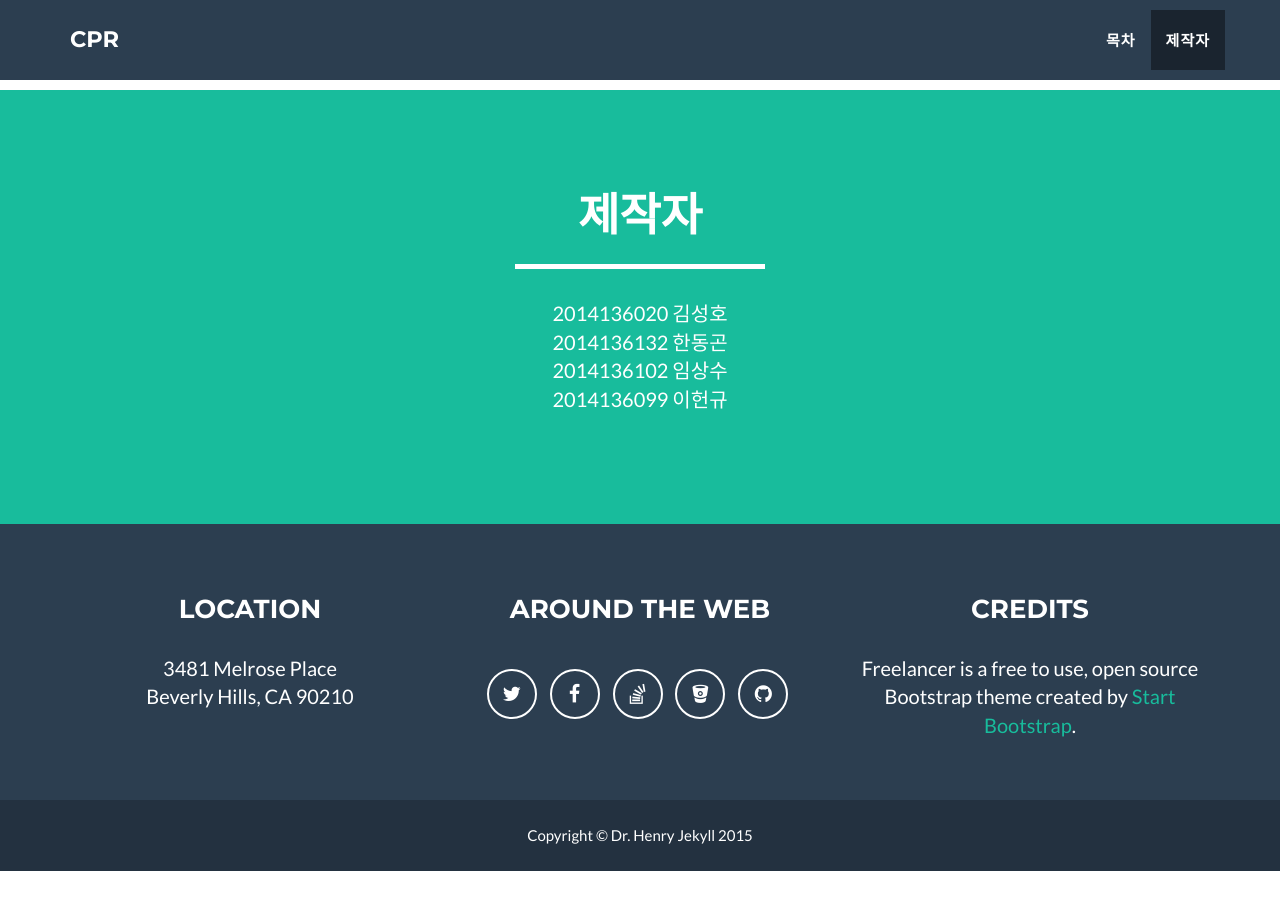
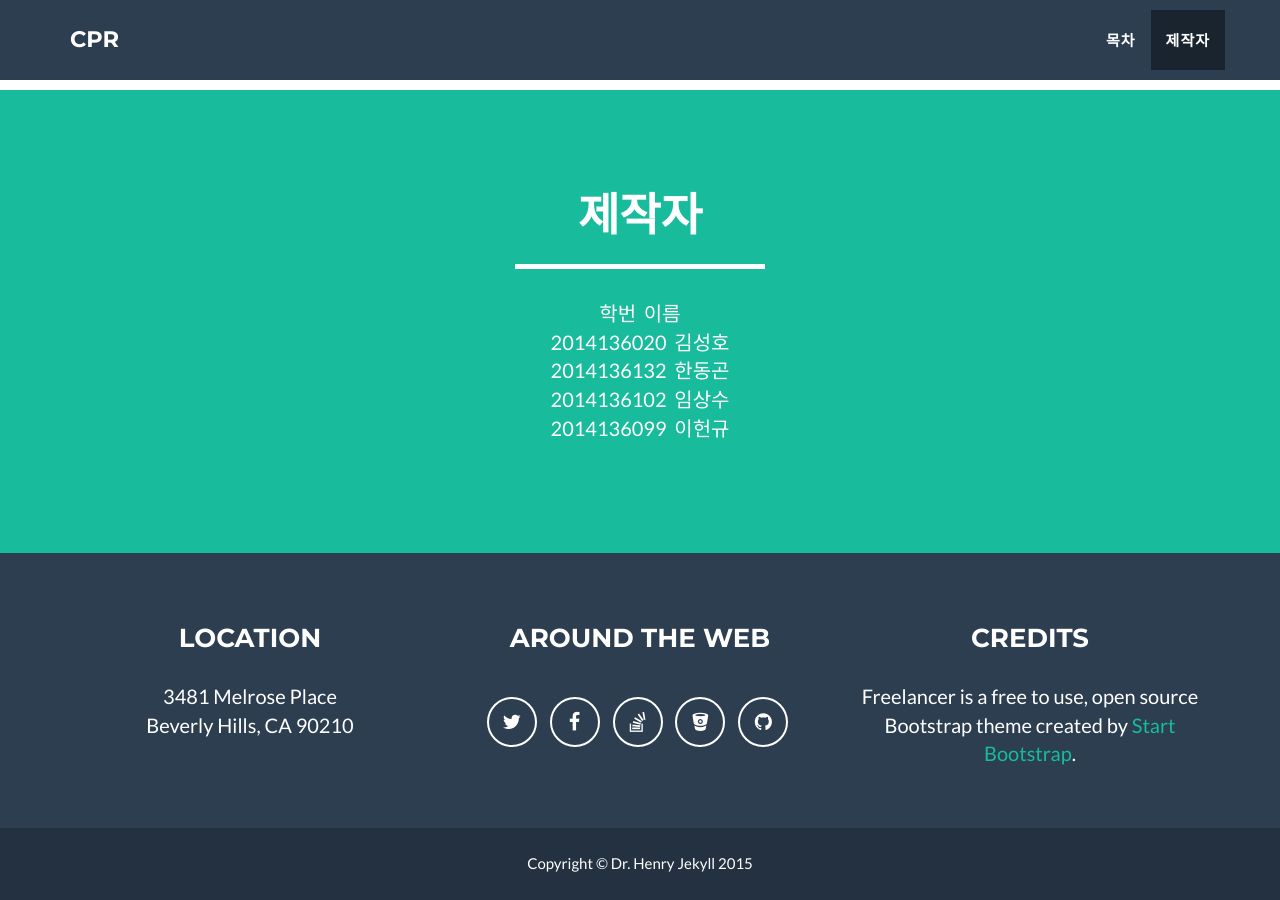
Before and after one commit to kllh/kllh.github.io, a Jekyll site: the page built from index.html, in a window 1280 px wide and 900 px high, scrolled down 1638 px. Built offline with Jekyll 4.4.1, drawn with Linux system fonts in a browser that asks for light colours; before the commit the page ends 2509 px from its top, so only the background shows below that.

Commit message:
Update about.html

```diff
--- a/_includes/about.html
+++ b/_includes/about.html
@@ -9,7 +9,7 @@
             </div>
             <div class="row">
                 <div class="col-lg-4 col-lg-offset-4">
-                    <p align ="center">2014136020       김성호<br>2014136132       한동곤<br>2014136102       임상수<br>2014136099       이헌규</p>
+                    <p align ="center">학번&nbsp;&nbsp;이름<br>2014136020&nbsp;&nbsp;김성호<br>2014136132&nbsp;&nbsp;한동곤<br>2014136102&nbsp;&nbsp;임상수<br>2014136099&nbsp;&nbsp;이헌규</p>
                 </div>
             </div>
         </div>
```
